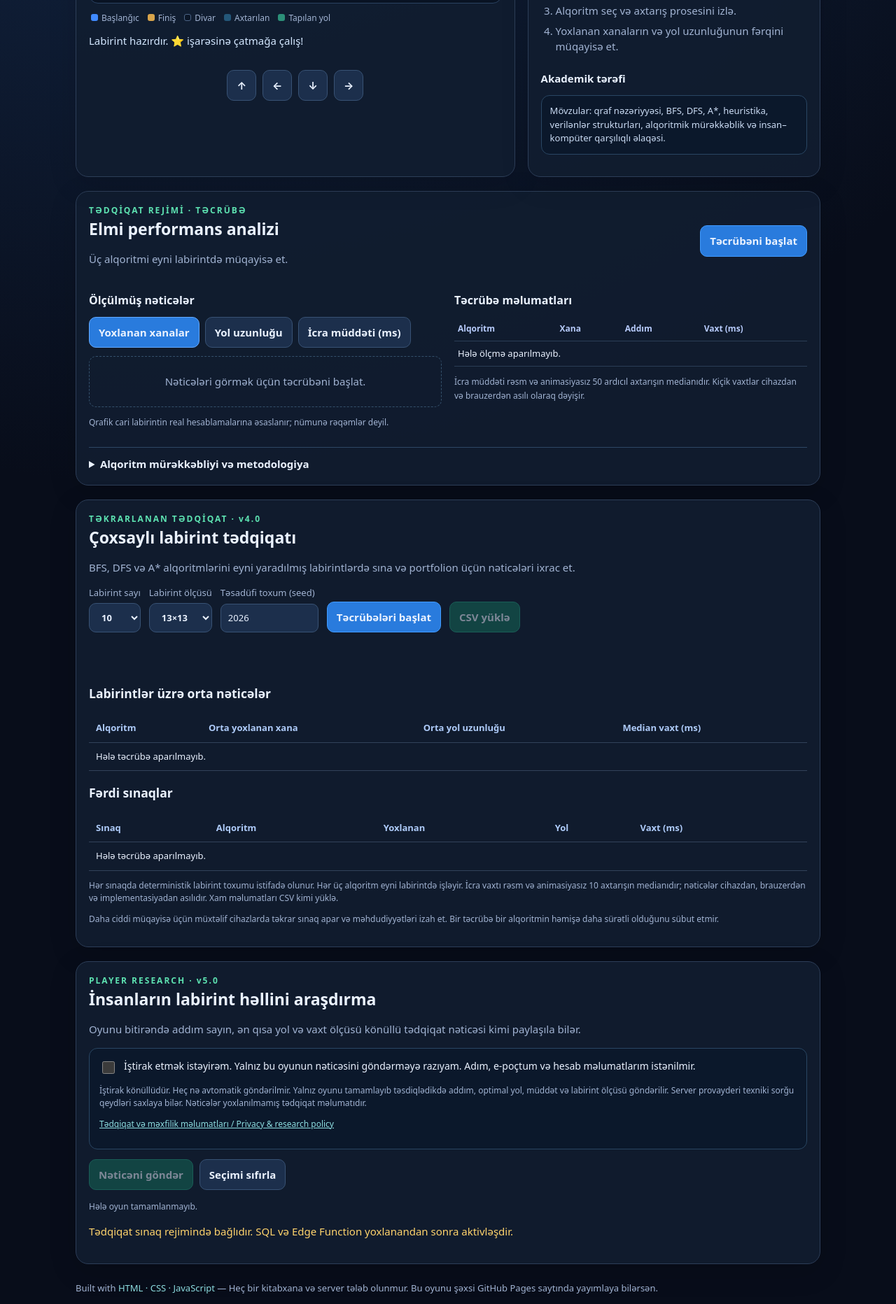
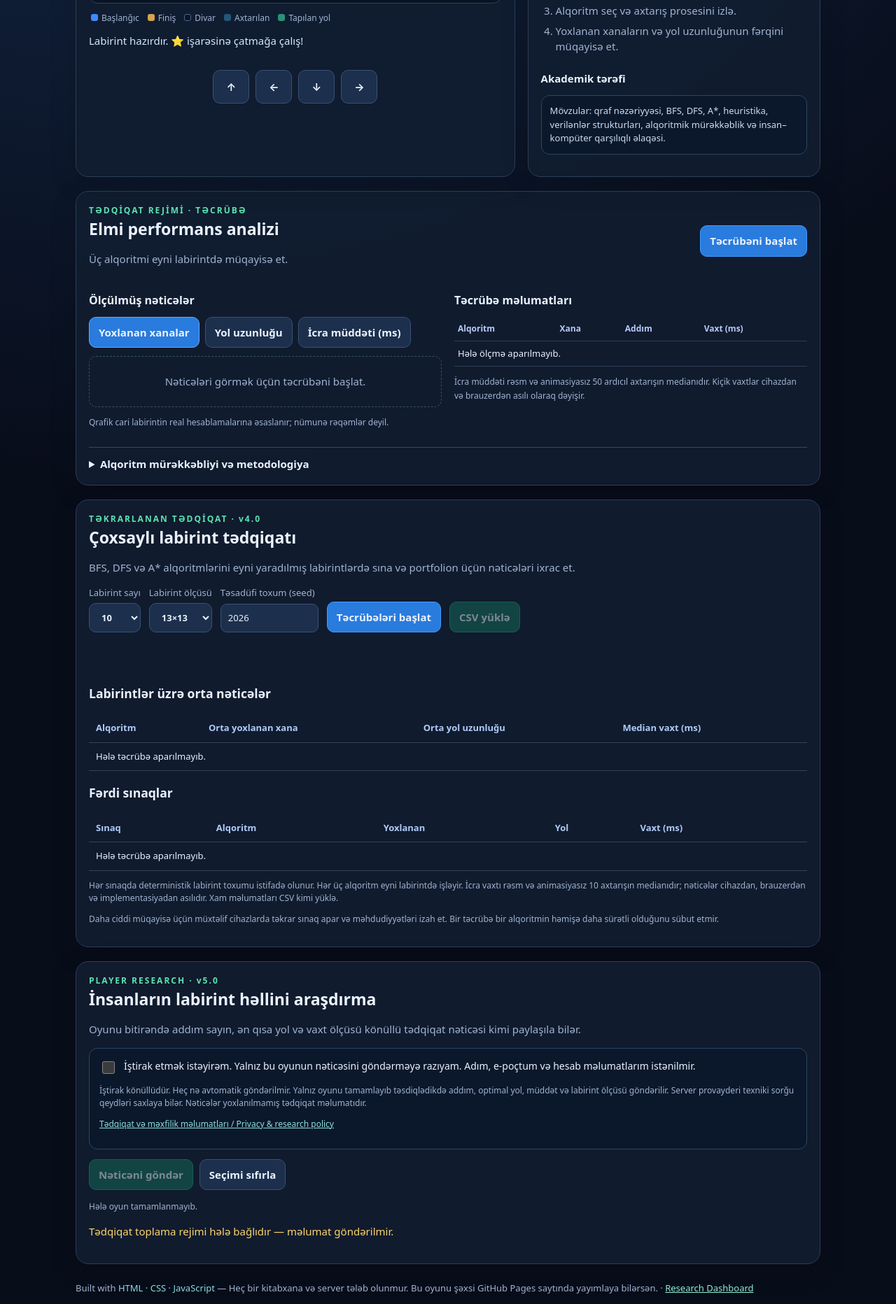
Before and after one commit to rashadnabiyev009/algorithm-lab, a plain HTML site: page index.html in a window 1280 px wide. Shown: the part 816-2680 px from the top of the page at 70% size. Drawn offline with Linux system fonts and the light colour scheme.

Commit message:
Add files via upload

```diff
--- a/index.html
+++ b/index.html
@@ -12,6 +12,19 @@
 .batch{margin-top:20px}.batch h2{font-size:23px;margin:0 0 6px}.batch-controls{display:flex;align-items:end;gap:12px;flex-wrap:wrap}.batch-controls label{display:grid;gap:5px}.batch input{width:140px;background:#1c2f4c;color:var(--text);border:1px solid #385274;border-radius:9px;padding:10px;font:inherit}.batch table{width:100%;border-collapse:collapse;font-size:13px}.batch th,.batch td{padding:10px;border-bottom:1px solid #32425a;text-align:left}.batch th{color:#aecbf9}.batch .summary{display:grid;grid-template-columns:repeat(3,1fr);gap:9px;margin:16px 0}.batch .summary .stat b{font-size:18px}.batch .status{color:var(--green);min-height:25px}.batch .small{font-size:12px;color:var(--muted)}@media(max-width:650px){.batch .summary{grid-template-columns:1fr}.batch th,.batch td{padding:7px 5px;font-size:12px}}
 
 .player-research{margin-top:20px}.player-research h2{margin:0 0 7px;font-size:23px}.player-research .privacy{padding:14px;background:#0b182b;border:1px solid #294663;border-radius:12px;margin:14px 0}.player-research label.optin{display:flex;align-items:flex-start;gap:10px;font-size:14px;color:var(--text)}.player-research input[type=checkbox]{margin-top:4px;width:18px;height:18px;flex-shrink:0;accent-color:#5de2b1}.player-research .status{min-height:24px;color:#bcd6f4}.player-research .status.warn{color:#ffd46c}.player-research .mini{font-size:12px;color:var(--muted)}
+
+/* iOS Safari: prevent double-tap zoom on gameplay controls while preserving pinch zoom. */
+button[data-dir], button[data-dir] *, .board, .board * {
+  touch-action: manipulation;
+  -webkit-tap-highlight-color: transparent;
+}
+button[data-dir] {
+  -webkit-user-select: none;
+  user-select: none;
+  -webkit-touch-callout: none;
+  min-width: 52px;
+  min-height: 48px;
+}
 </style>
 </head>
 <body><main class="wrap">
@@ -52,7 +65,7 @@
   <p id="playerResultPreview" class="mini">No completed game yet / Hələ oyun tamamlanmayıb.</p>
   <p id="playerSubmitStatus" class="status warn" role="status" aria-live="polite">Tədqiqat toplama rejimi hələ bağlıdır — məlumat göndərilmir.</p>
 </section>
-<footer>Built with <span class="credit">HTML · CSS · JavaScript</span> — <span data-i18n="noServer">BFS, DFS, A* və Research Mode brauzerdə işləyir.</span> <span id="footerText"><span data-i18n="footerMsg">Bu oyunu şəxsi GitHub Pages saytında yayımlaya bilərsən.</span></span></footer>
+<footer>Built with <span class="credit">HTML · CSS · JavaScript</span> — <span data-i18n="noServer">BFS, DFS, A* və Research Mode brauzerdə işləyir.</span> <span id="footerText"><span data-i18n="footerMsg">Bu oyunu şəxsi GitHub Pages saytında yayımlaya bilərsən.</span></span> · <a href="research.html" style="color:#91efd1">Research Dashboard</a></footer>
 </main><script>
 (()=>{'use strict';
 const $=id=>document.getElementById(id);let grid=[],N=13,start=[1,1],goal=[11,11],pos=[1,1],steps=0,finished=false,busy=false,runToken=0,lastSolved=null,showSeen=new Set(),showPath=new Set();
@@ -60,7 +73,7 @@ const $=id=>document.getElementById(id);let grid=[],N=13,start=[1,1],goal=[11,11
 // The Edge Function currently requires Verify JWT with legacy secret = ON.
 // Public anon keys cannot prevent forged submissions; study data remains unverified.
 const PLAYER_RESEARCH_CONFIG = Object.freeze({
-  enabled: false, // Set true ONLY after SQL + function deployment and supervised tests.
+  enabled: true, // Live submissions enabled; complete privacy and validation review before public research.
   functionUrl: "https://jcflftbeiergujcqmuow.supabase.co/functions/v1/submit-game-result",
   anonKey:"eyJhbGciOiJIUzI1NiIsInR5cCI6IkpXVCJ9.eyJpc3MiOiJzdXBhYmFzZSIsInJlZiI6ImpjZmxmdGJlaWVyZ3VqY3FtdW93Iiwicm9sZSI6ImFub24iLCJpYXQiOjE3OTUyNjU3NDgsImV4cCI6MjExMDg0MTc0OH0.JiSYjanTonMovSYGGfZFTLkNHghYcrhgZ_eUiLaoheQ"
 });
```
